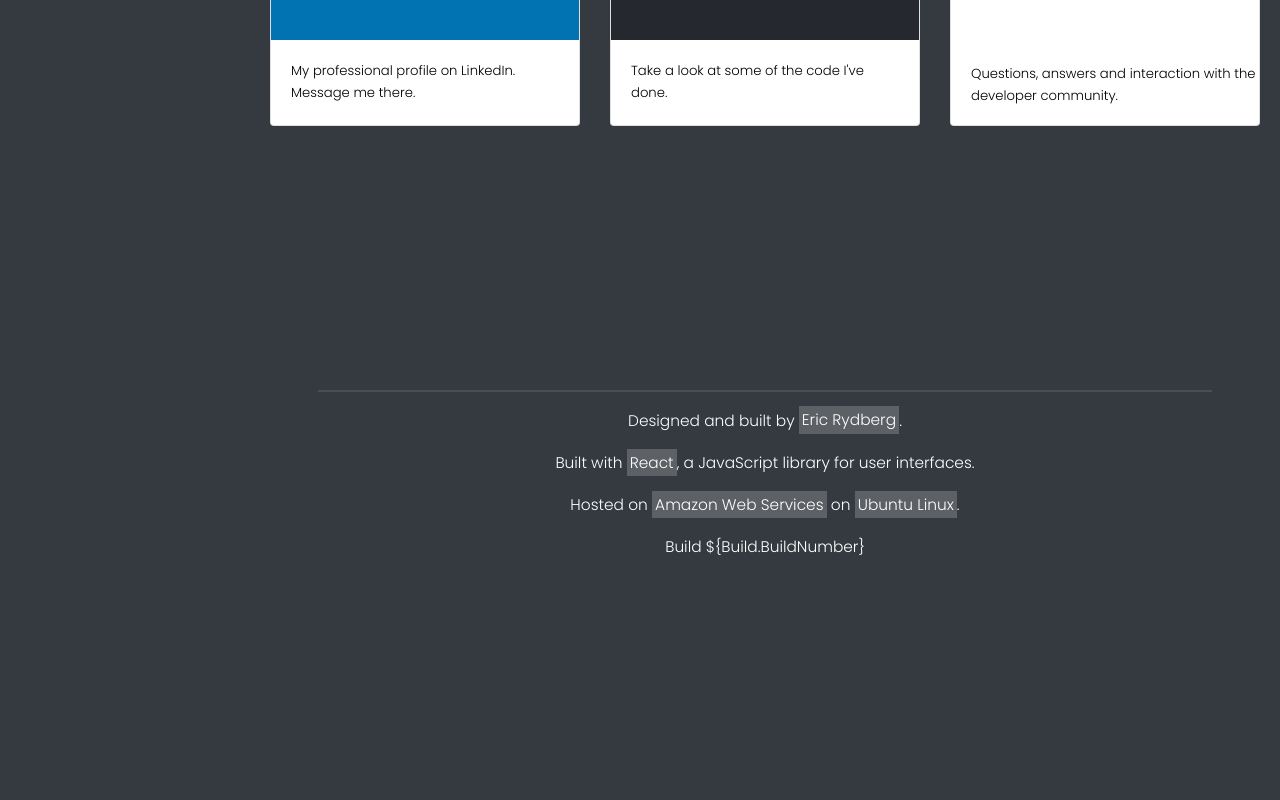
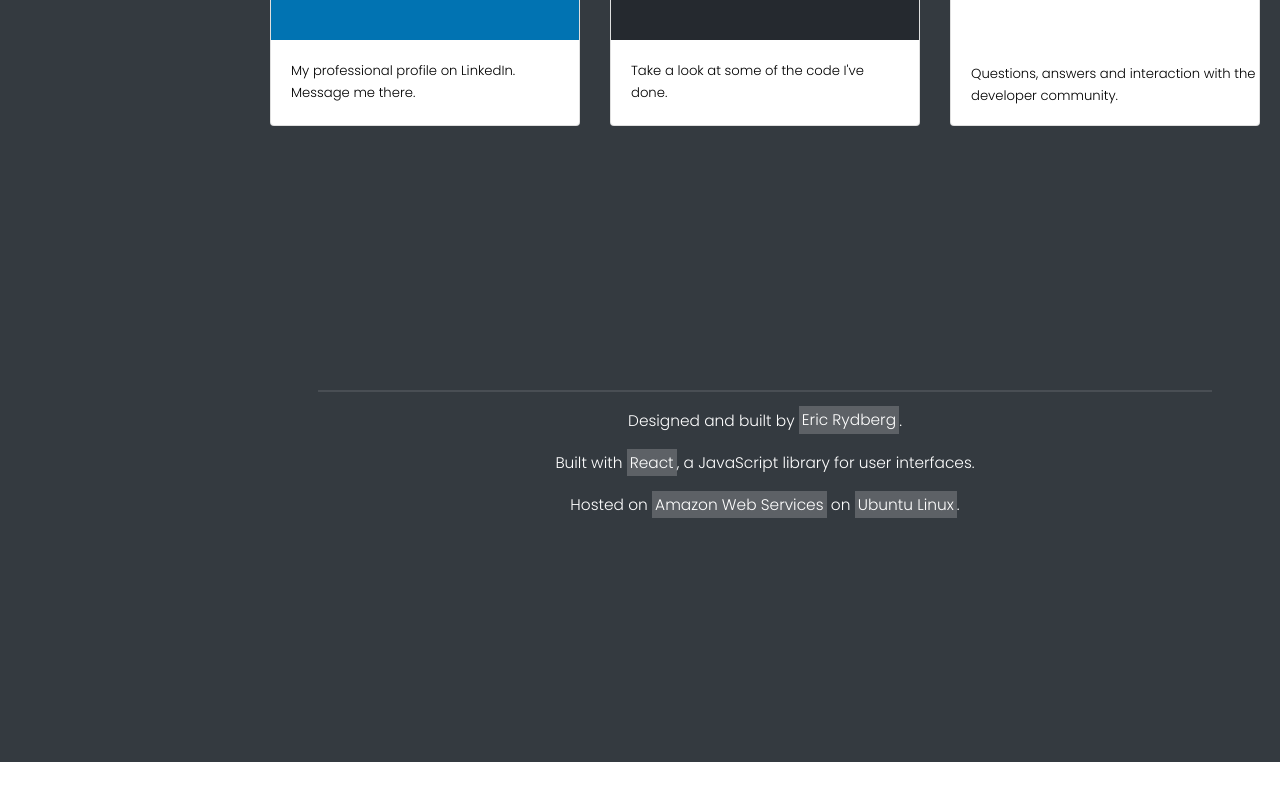
Before and after one commit to djericj/ericdoesweb, a React (Create React App) app: page / in a window 1280 px wide. Shown: the part 5387-6187 px from the top of the page. After the commit the page ends 6149 px from the top, so only its background shows below. Built offline with nearby package versions, Linux system fonts and the light colour scheme.

Commit message:
removed build number

```diff
--- a/public/index.html
+++ b/public/index.html
@@ -39,18 +39,6 @@
       integrity="sha384-uefMccjFJAIv6A+rW+L4AHf99KvxDjWSu1z9VI8SKNVmz4sk7buKt/6v9KI65qnm"
       crossorigin="anonymous"
     ></script>
-    <script src="/release.js"></script>
-    <script>
-      (function (global) {
-        var config = {
-          BUILD_NUMBER,
-        };
-
-        global.app = {
-          env: config,
-        };
-      })(window);
-    </script>
     <title>
       Eric Rydberg | C# Software Developer | Microsoft Certified Professional
     </title>
--- a/public/release.js
+++ /dev/null
@@ -1 +0,0 @@
-const BUILD_NUMBER = "${Build.BuildNumber}";
--- a/src/App.js
+++ b/src/App.js
@@ -27,8 +27,6 @@ const classes = makeStyles((theme) => ({
     margin: 15,
   },
 }));
-
-const BUILD_NUMBER = window.app && window.app.env.BUILD_NUMBER;
 
 export default class App extends React.Component {
   render() {
@@ -138,7 +136,6 @@ export default class App extends React.Component {
               </a>
               .
             </p>
-            <p>Build {BUILD_NUMBER}</p>
           </div>
         </footer>
       </div>
```
